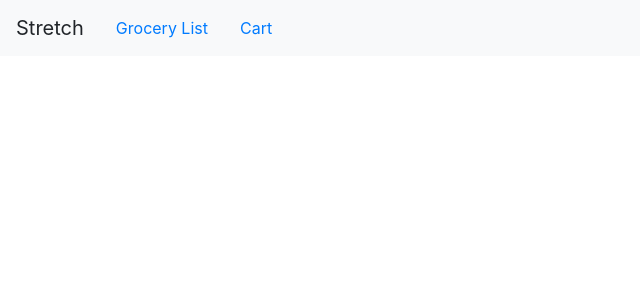
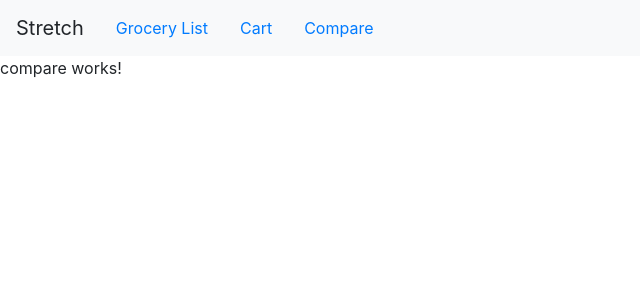
Before and after one commit to staudinger/Stretch, an Angular app in the folder stretch/: page /compare in a window 1280 px wide. Before the commit this address led to /. Shown: the top 300 px of the page, without its empty margins (0-640 px from the left). Built offline with nearby package versions, Linux system fonts and the light colour scheme.

Commit message:
create compare component

```diff
--- a/stretch/src/app/app.component.html
+++ b/stretch/src/app/app.component.html
@@ -1,8 +1,9 @@
 <nav class='navbar navbar-expand navbar-ight bg-light'>
   <a class='navbar-brand'>Stretch</a>
   <ul class='nav nav-pills'>
-    <li><a class='nav-link' [routerLink] = "['groceries']">Grocery List</a></li>
+    <li><a class='nav-link'[routerLink] = "['groceries']">Grocery List</a></li>
     <li><a class='nav-link'[routerLink] = "['cart']">Cart</a></li>
+    <li><a class='nav-link'[routerLink] = "['compare']">Compare</a></li>
   </ul>
 </nav>
 <router-outlet></router-outlet>
--- a/stretch/src/app/app.module.ts
+++ b/stretch/src/app/app.module.ts
@@ -8,6 +8,7 @@ import { AppComponent } from './app.component';
 import { GroceryListComponent } from './groceries/grocery-list/grocery-list.component';
 import { GroceryDetailComponent } from './groceries/grocery-detail/grocery-detail.component';
 import { CartComponent } from './cart/cart.component';
+import { CompareComponent } from './compare/compare.component';
 
 @NgModule
 ({
@@ -16,7 +17,8 @@ import { CartComponent } from './cart/cart.component';
     AppComponent,
     GroceryListComponent,
     GroceryDetailComponent,
-    CartComponent
+    CartComponent,
+    CompareComponent
   ],
   imports:
   [
@@ -28,6 +30,7 @@ import { CartComponent } from './cart/cart.component';
       {path: 'groceries', component: GroceryListComponent },
       {path: 'groceries/:name', component: GroceryDetailComponent },
       {path: 'cart', component: CartComponent },
+      {path: 'compare', component: CompareComponent},
       {path: '', redirectTo: 'groceries', pathMatch: 'full'},
       {path: '**', redirectTo: 'products', pathMatch: 'full'}
     ])
--- /dev/null
+++ b/stretch/src/app/compare/compare.component.html
@@ -0,0 +1,3 @@
+<p>
+  compare works!
+</p>
--- /dev/null
+++ b/stretch/src/app/compare/compare.component.ts
@@ -0,0 +1,15 @@
+import { Component, OnInit } from '@angular/core';
+
+@Component({
+  selector: 'app-compare',
+  templateUrl: './compare.component.html',
+  styleUrls: ['./compare.component.css']
+})
+export class CompareComponent implements OnInit {
+
+  constructor() { }
+
+  ngOnInit() {
+  }
+
+}
```
Also changed, not shown: stretch/src/app/compare/compare.component.css (added), 1 other file (tests, documents, lock files or other folders).
